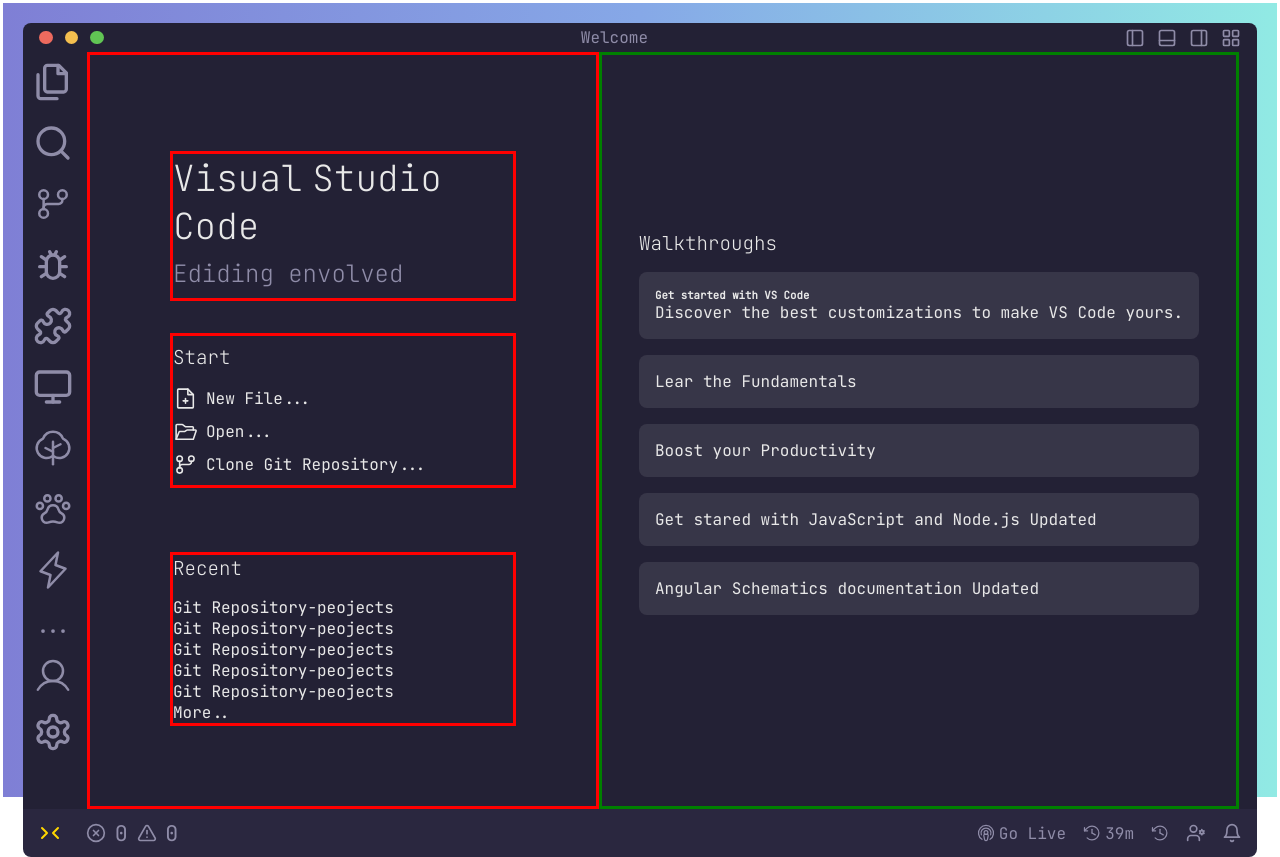
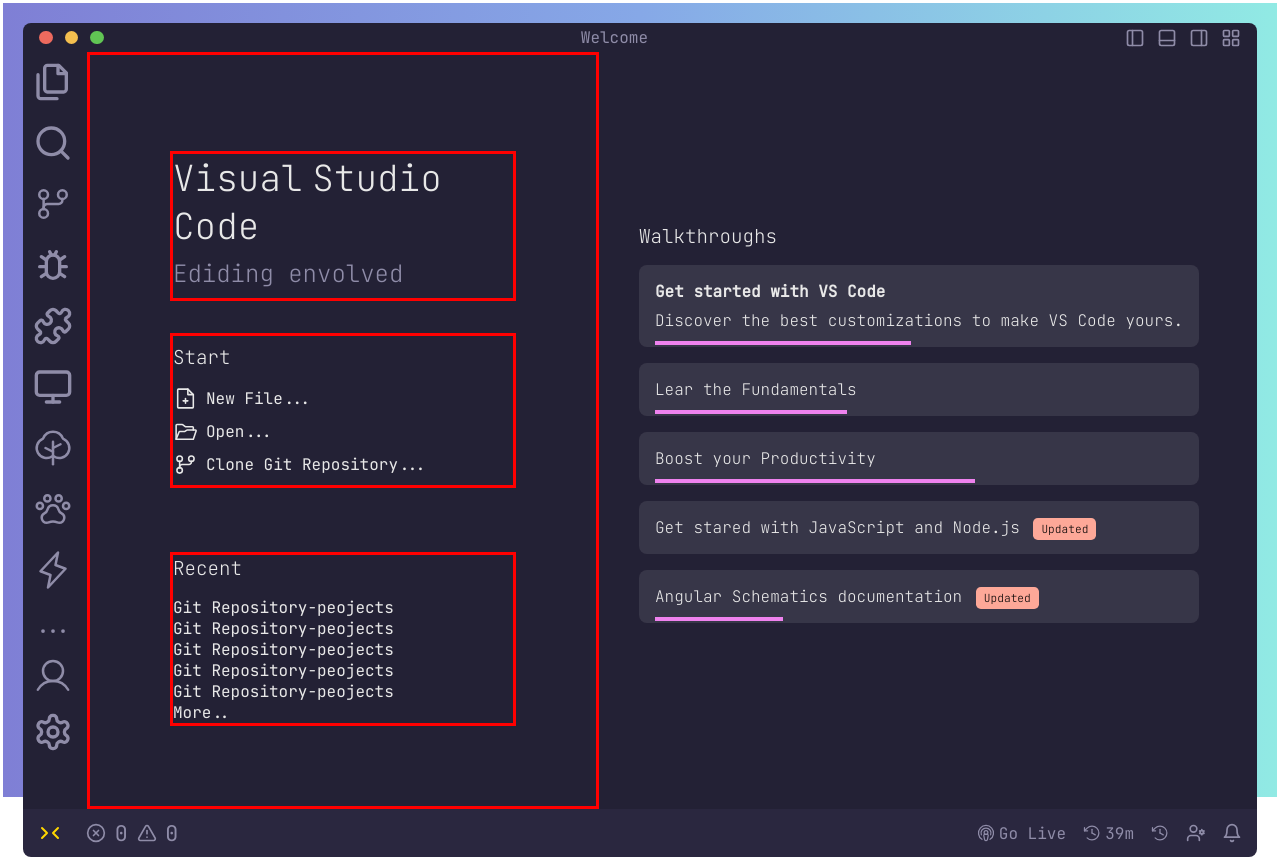
Before and after one commit to Andreas-Ziegler22/my-vsc-view, a React (Vite) app: page / in a window 1280 px wide. Built offline with nearby package versions, Linux system fonts and the light colour scheme.

Commit message:
content right I'm happy

```diff
--- a/src/components/Content/Article-right.css
+++ b/src/components/Content/Article-right.css
@@ -6,13 +6,13 @@
   align-items: center;
   gap: rem;
   width: 50vw;
-  border: 3px solid green;
 }
 .article-right li {
   margin-bottom: 1rem;
   list-style: none;
   border-radius: 0.5rem;
   gap: 4rem;
+  font-weight: 200;
 }
 
 li:first-child {
@@ -20,6 +20,10 @@
   color: #e8e8e8;
   font-size: 1.2rem;
   font-weight: 100;
+}
+li h6 {
+  font-size: 1rem;
+  margin-bottom: 0.5rem;
 }
 .final-art {
   padding: 1rem;
@@ -31,13 +35,25 @@
 li {
   color: #e8e8e8;
 }
+test {
+  position: relative;
+  width: auto;
+  z-index: 1;
+}
 
-.final-art.bar {
-  position: relative;
-  border-bottom: 1rem solid violet;
+.final-art .bar {
+  height: 14px;
+
+  position: absolute;
+  border-bottom: 4px solid violet;
 }
-.bar {
-  border-bottom: 3px solid violet;
-  width: 100%;
-  z-index: 10;
+.update {
+  font-size: 0.7rem;
+  margin: 0.25rem;
+  padding: 0.25rem 0.5rem;
+  background-color: #fda898;
+  border-radius: 0.3rem;
+  border: none;
+  color: #000;
+  font-family: inherit;
 }
--- a/src/components/Content/Article-right.tsx
+++ b/src/components/Content/Article-right.tsx
@@ -5,18 +5,32 @@
     <div className="article-right">
       <ul>
         <li className="Li-title">Walkthroughs</li>
-        <li className="final-art">
+        <li className="final-art test">
           <h6>Get started with VS Code</h6>
           <p>Discover the best customizations to make VS Code yours.</p>
+          <span className="bar" style={{ width: "20%" }}></span>
+        </li>
+        <li className="final-art">
+          Lear the Fundamentals
+          <br />
+          <span className="bar" style={{ width: "15%" }}></span>
+        </li>
+        <li className="final-art">
+          Boost your Productivity
+          <br />
+          <span className="bar" style={{ width: "25%" }}></span>
+        </li>
+        <li className="final-art">
+          Get stared with JavaScript and Node.js{" "}
+          <span className="update">Updated</span>
+          <br />
           <span className="bar"></span>
         </li>
-        <li className="final-art">Lear the Fundamentals</li>
-        <li className="final-art">Boost your Productivity</li>
         <li className="final-art">
-          Get stared with JavaScript and Node.js <span>Updated</span>
-        </li>
-        <li className="final-art">
-          Angular Schematics documentation <span>Updated</span>
+          Angular Schematics documentation{" "}
+          <span className="update">Updated</span>
+          <br />
+          <span className="bar" style={{ width: "10%" }}></span>
         </li>
       </ul>
     </div>
```
